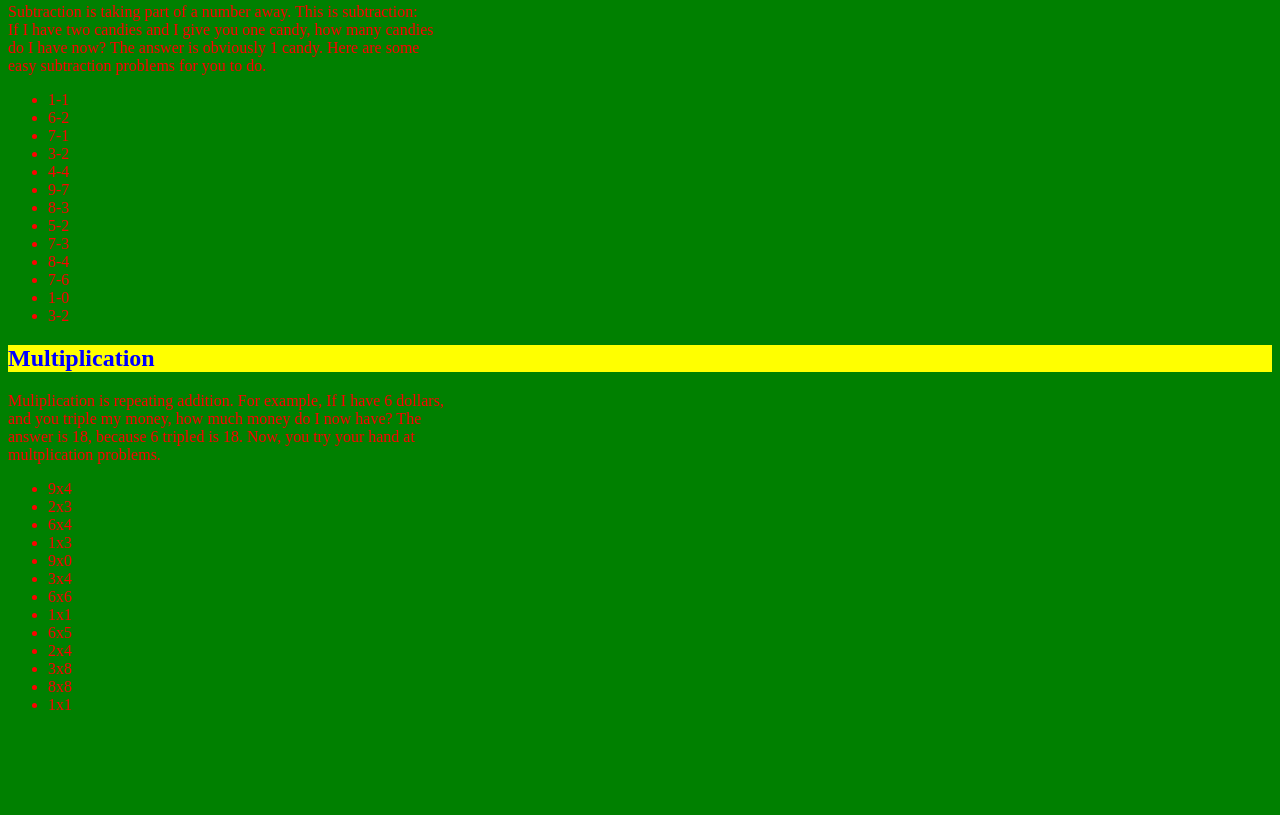
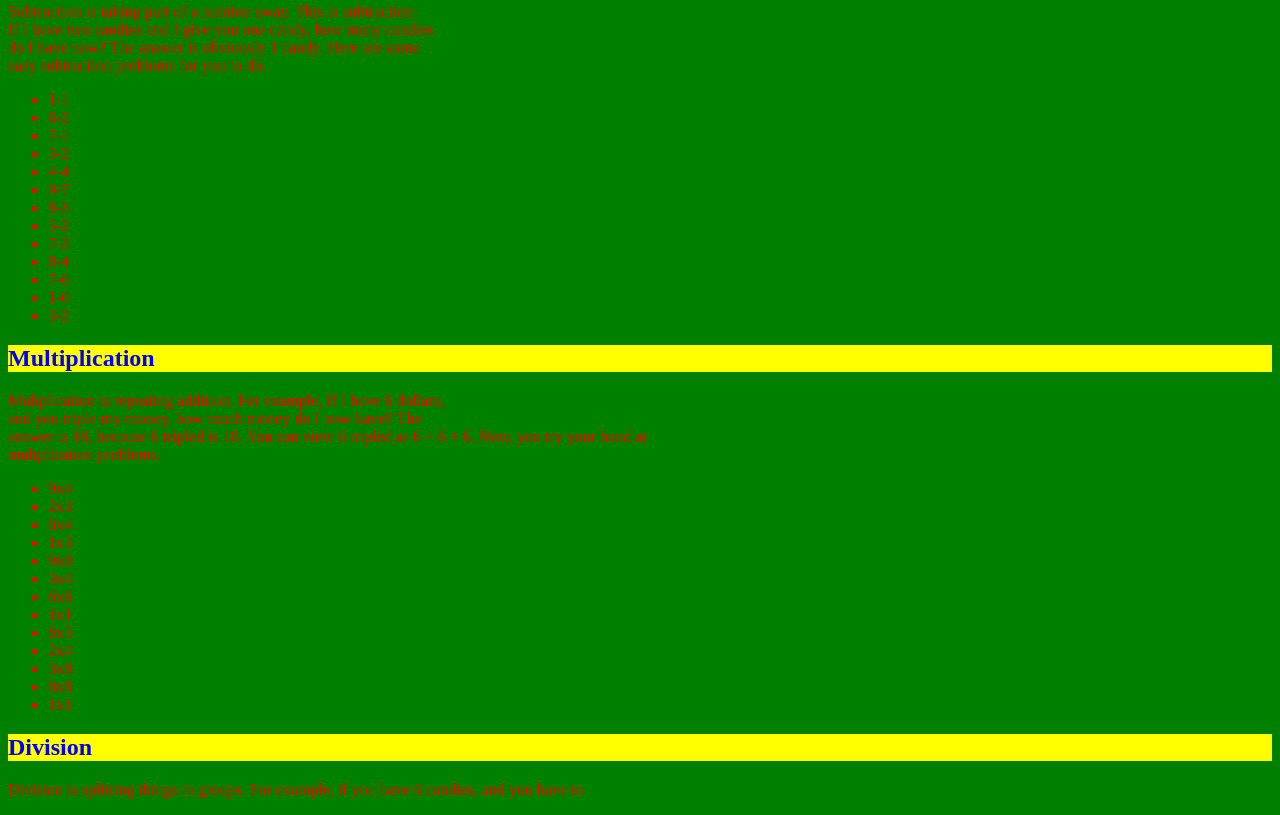
Before and after one commit to Entity845/Entity845.github.io, a plain HTML site: page index.html in a window 1280 px wide. Shown: the part 1584-2399 px from the top of the page. Before the commit the page ends 2314 px from the top, so only its background shows below. Drawn offline with Linux system fonts and the light colour scheme.

Commit message:
Update index.html

```diff
--- a/index.html
+++ b/index.html
@@ -116,7 +116,7 @@ body{
     <h2>Multiplication</h2>
         <p>Muliplication is repeating addition. For example, If I have 6 dollars,
         <br>and you triple my money, how much money do I now have? The
-        <br>answer is 18, because 6 tripled is 18. Now, you try your hand at
+        <br>answer is 18, because 6 tripled is 18. You can view 6 tripled as 6 + 6 + 6. Now, you try your hand at
         <br> multplication problems.
         </p>
 
@@ -134,6 +134,11 @@ body{
             <li>3x8</li>
             <li>8x8</li>
             <li>1x1</li>
+        </ul>
+
+        <h2>Division</h2>
+            <p>Division is splitting things in groups. For example, if you have 6 candies, and you have to
+            </p>
     </body>
 
 </html>
```
